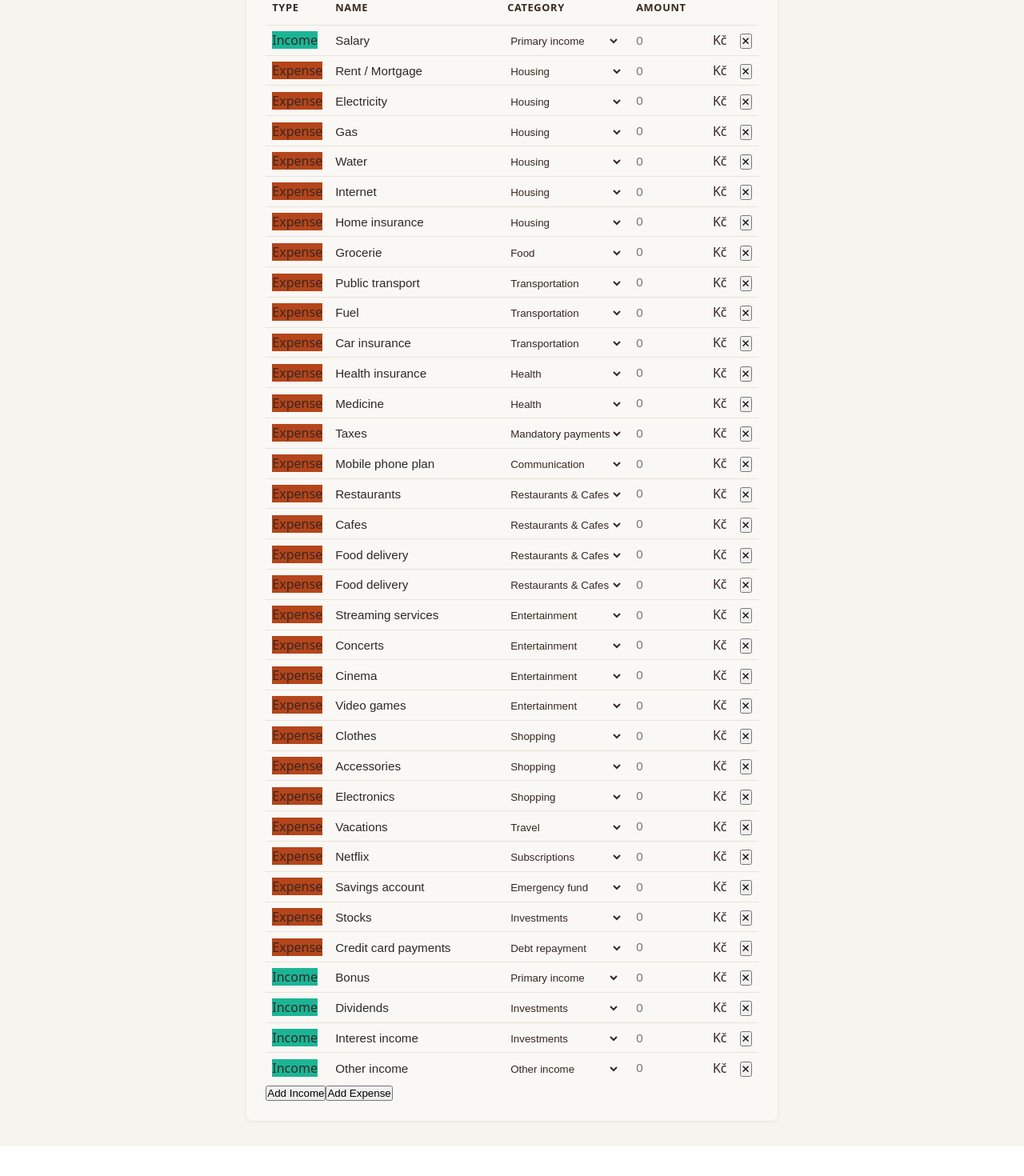
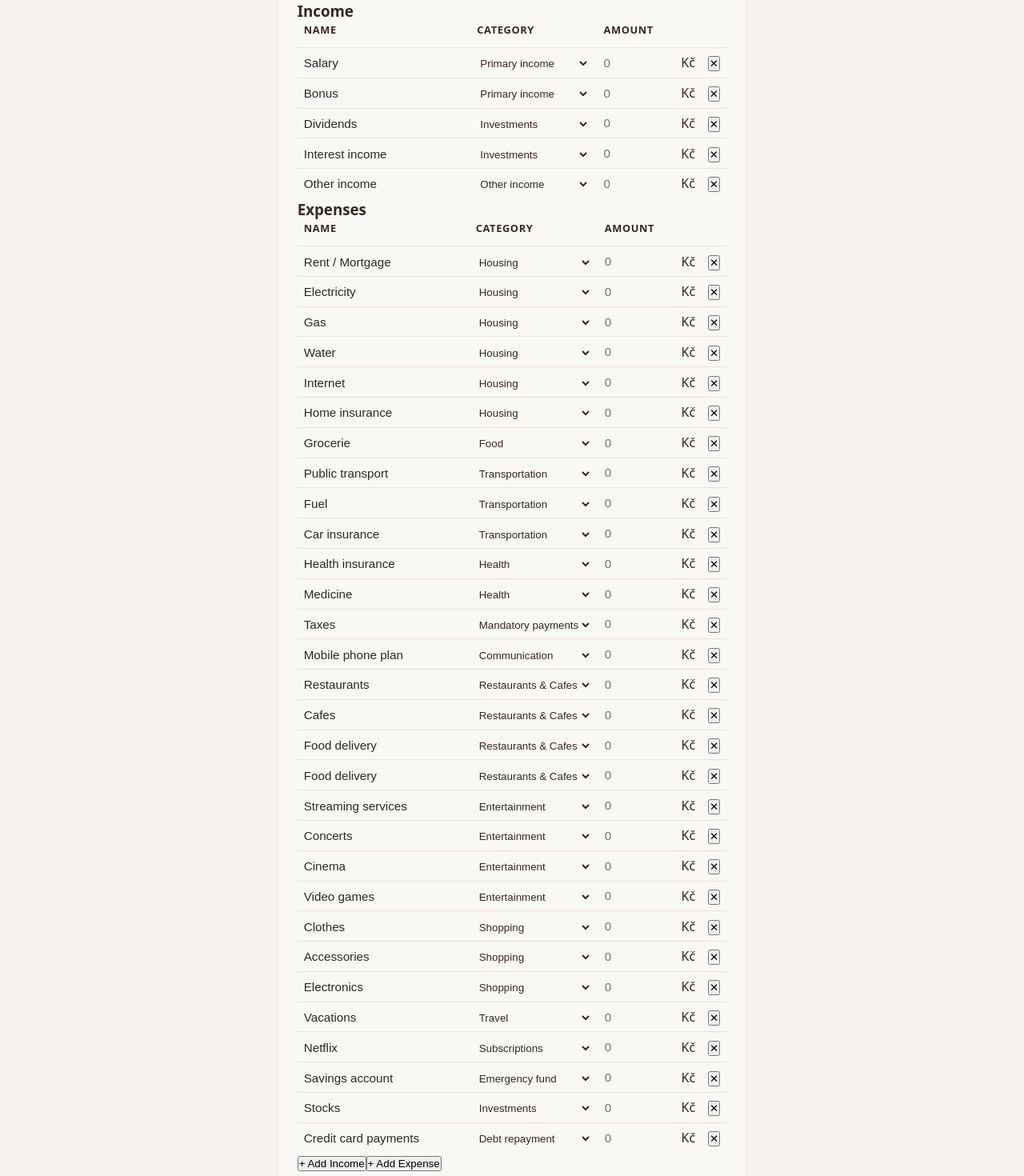
Before and after one commit to ondrej-diepolt/personal-budget-tracker, a React (Vite) app: page / in a window 1280 px wide. Shown: the part 640-2110 px from the top of the page at 80% size. Before the commit the page ends 2073 px from the top, so only its background shows below. Built offline with nearby package versions, Linux system fonts and the light colour scheme.

Commit message:
refactor: split TransactionList into income/expense sections, remove TypeToggle

```diff
--- a/src/components/TransactionList.jsx
+++ b/src/components/TransactionList.jsx
@@ -2,15 +2,15 @@ import TransactionRow from './TransactionRow'
 import { useBudget } from '../context/BudgetContext'
 
 function TransactionList() {
-  const { transactions, addTransaction } = useBudget()
+  const { transactions, addExpense, addIncome } = useBudget()
 
-  return (
-    <form onSubmit={(e) => e.preventDefault()}
-    className='transaction-list'>
+  const income = transactions.filter(t => t.type === 'Income')
+  const expenses = transactions.filter(t => t.type === 'Expense')
+
+  const renderTable = (rows) => (
     <table>
       <thead>
         <tr>
-            <th>Type</th>
           <th>Name</th>
           <th>Category</th>
           <th>Amount</th>
@@ -18,18 +18,20 @@ function TransactionList() {
         </tr>
       </thead>
       <tbody>
-          {transactions.map(t => (
-            <TransactionRow key={t.id} transaction={t} />
-          ))}
+        {rows.map(t => <TransactionRow key={t.id} transaction={t} />)}
       </tbody>
     </table>
-      <button type="button" className='add-transaction' onClick={addTransaction}>
-        Add Income
-      </button>
-      <button type="button" className='add-transaction' onClick={addTransaction}>
-        Add Expense
-      </button>
-    </form>
+  )
+
+  return (
+    <div className='transaction-list'>
+      <h3>Income</h3>
+      {renderTable(income)}
+      <h3>Expenses</h3>
+      {renderTable(expenses)}
+      <button type="button" className='add-transaction' onClick={addIncome}>+ Add Income</button>
+      <button type="button" className='add-transaction' onClick={addExpense}>+ Add Expense</button>
+    </div>
   )
 }
 
--- a/src/components/TransactionRow.jsx
+++ b/src/components/TransactionRow.jsx
@@ -67,12 +67,6 @@ function TransactionRow({ transaction }) {
   return (
     <tr>
       <td>
-        <TypeToggle
-          value={transaction.type}
-          onChange={(v) => updateTransaction(transaction.id, { type: v })}
-        />
-      </td>
-      <td>
         <NameInput
           value={transaction.name}
           onChange={(v) => updateTransaction(transaction.id, { name: v })}
```
Lines whose indentation alone changed are shown as unchanged.
